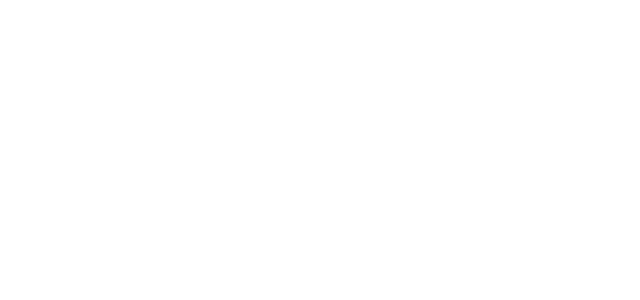
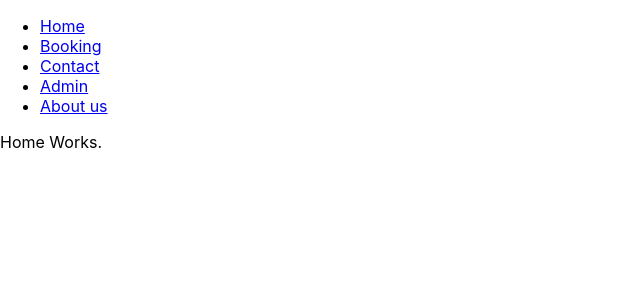
Before and after one commit to NikolaSalamurovic/Husman-Reactproject, a React (Create React App) app: page / in a window 1280 px wide. Shown: the top 300 px of the page, without its empty margins (0-640 px from the left). Built offline with nearby package versions, Linux system fonts and the light colour scheme.

Commit message:
testing api

```diff
--- a/package.json
+++ b/package.json
@@ -13,6 +13,7 @@
     "axios": "^0.26.1",
     "react": "^18.0.0",
     "react-dom": "^18.0.0",
+    "react-router-dom": "^6.3.0",
     "react-scripts": "5.0.0",
     "typescript": "^4.6.3",
     "web-vitals": "^2.1.4"
--- /dev/null
+++ b/src/components/About/About.tsx
@@ -0,0 +1,3 @@
+export function About() {
+  return <>About works.</>;
+}
--- /dev/null
+++ b/src/components/Admin/Admin.tsx
@@ -0,0 +1,3 @@
+export function Admin() {
+  return <>Admin works.</>;
+}
--- /dev/null
+++ b/src/components/Booking/Booking.tsx
@@ -0,0 +1,68 @@
+import axios from "axios";
+import { useEffect } from "react";
+
+export function Booking() {
+  // useEffect(() => {
+  //   axios
+  //     .post(
+  //       "https://school-restaurant-api.azurewebsites.net/customer/create",
+
+  //       {
+  //         name: "Husman",
+  //         lastname: "Kurt",
+  //         email: "someone@somedomain.com",
+  //         phone: "070-0000000",
+  //       },
+
+  //       { headers: { "Content-Type": "application/json" } }
+  //     )
+
+  //     .then((response) => {
+  //       console.log(response.data);
+  //     });
+  // }, []);
+
+  //   useEffect(() => {
+  //     axios
+  //       .post(
+  //         "https://school-restaurant-api.azurewebsites.net/booking/create",
+
+  //         {
+  //           restaurantId: "624ac35fdf8a9fb11c3ea8ba",
+  //           date: new Date(),
+  //           time: "21:00",
+  //           numberOfGuests: 4,
+  //           customer: {},
+  //         },
+
+  //         { headers: { "Content-Type": "application/json" } }
+  //       )
+
+  //       .then((response) => {
+  //         console.log(response.data);
+  //       });
+  //   }, []);
+
+  //   useEffect(() => {
+  //     axios
+  //       .put(
+  //         "https://school-restaurant-api.azurewebsites.net/customer/update/624c20dd850953b8ad16171e",
+
+  //         {
+  //           id: "624c20dd850953b8ad16171e",
+  //           name: "Husman",
+  //           lastname: "Göran",
+  //           email: "someone@somedomain.com",
+  //           phone: "070-0000000",
+  //         },
+
+  //         { headers: { "Content-Type": "application/json" } }
+  //       )
+
+  //       .then((response) => {
+  //         console.log(response.data);
+  //       });
+  //   }, []);
+
+  return <>Booking works.</>;
+}
--- /dev/null
+++ b/src/components/Contact/Contact.tsx
@@ -0,0 +1,3 @@
+export function Contact() {
+  return <>Contact works.</>;
+}
--- /dev/null
+++ b/src/components/Home/Home.tsx
@@ -0,0 +1,3 @@
+export function Home() {
+  return <>Home Works.</>;
+}
--- /dev/null
+++ b/src/components/Layout/Layout.tsx
@@ -0,0 +1,31 @@
+import { Link, Outlet } from "react-router-dom";
+import "./layout.css";
+
+export function Layout() {
+  return (
+    <>
+      <header>
+        <ul>
+          <li>
+            <Link to="/">Home</Link>
+          </li>
+          <li>
+            <Link to="/Booking">Booking</Link>
+          </li>
+          <li>
+            <Link to="/Contact">Contact</Link>
+          </li>
+          <li>
+            <Link to="/Admin">Admin</Link>
+          </li>
+          <li>
+            <Link to="/About">About us</Link>
+          </li>
+        </ul>
+      </header>
+      <main>
+        <Outlet></Outlet>
+      </main>
+    </>
+  );
+}
--- /dev/null
+++ b/src/components/Layout/layout.css
@@ -0,0 +1 @@
+/* No CSS *//*# sourceMappingURL=layout.css.map */
--- a/src/index.tsx
+++ b/src/index.tsx
@@ -3,12 +3,30 @@
 import "./index.css";
 import App from "./App";
 import reportWebVitals from "./reportWebVitals";
+import { BrowserRouter, Route, Routes } from "react-router-dom";
+import { Layout } from "./components/Layout/Layout";
+import { Home } from "./components/Home/Home";
+import { Booking } from "./components/Booking/Booking";
+import { Admin } from "./components/Admin/Admin";
+import { Contact } from "./components/Contact/Contact";
+import { About } from "./components/About/About";
 
 const container = document.getElementById("root");
 const root = ReactDOMClient.createRoot(container as Element);
 
 root.render(
   <React.StrictMode>
+    <BrowserRouter>
+      <Routes>
+        <Route path="/" element={<Layout />}>
+          <Route index element={<Home />} />
+          <Route path="/Booking" element={<Booking />} />
+          <Route path="/Contact" element={<Contact />} />
+          <Route path="/Admin" element={<Admin />} />
+          <Route path="/About" element={<About />} />
+        </Route>
+      </Routes>
+    </BrowserRouter>
     <App />
   </React.StrictMode>
 );
```
Also changed, not shown: src/components/Layout/layout.scss (added), 2 other files (tests, documents, lock files or other folders).
